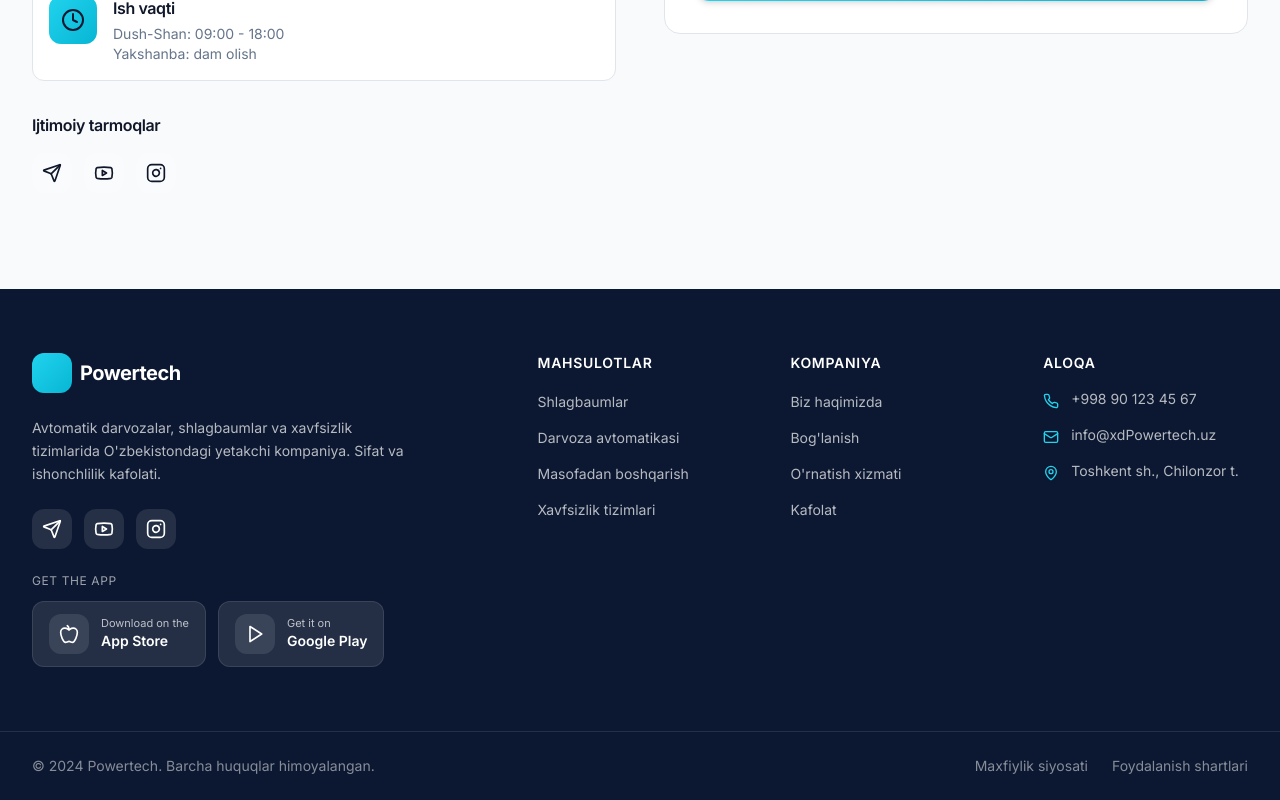
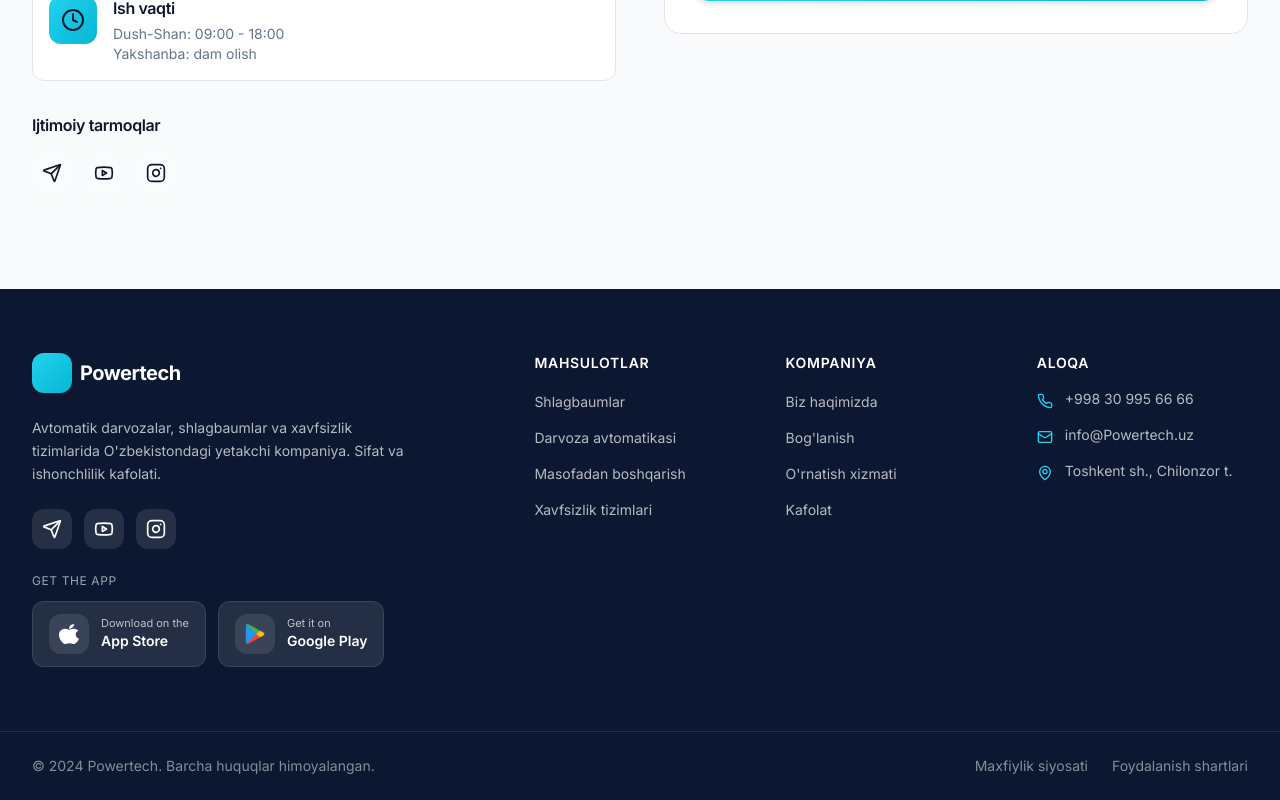
Before and after one commit to rovshanbekm/Powertech, a Next.js app: page /uz/contact in a window 1280 px wide. Shown: the part 1014-1814 px from the top of the page. Built offline with nearby package versions, Linux system fonts and the light colour scheme.

Commit message:
fix bags

```diff
--- a/app/[lang]/about/page.tsx
+++ b/app/[lang]/about/page.tsx
@@ -14,10 +14,10 @@ export default function AboutPage() {
   const { t, lang } = useLanguage();
 
   const stats = [
-    { value: '10+', label: lang === 'uz' ? 'Yillik tajriba' : 'Лет опыта' },
-    { value: '5000+', label: lang === 'uz' ? 'Bajarilgan loyihalar' : 'Выполненных проектов' },
-    { value: '50+', label: lang === 'uz' ? 'Malakali mutaxassislar' : 'Квалифицированных специалистов' },
-    { value: '24/7', label: lang === 'uz' ? 'Texnik yordam' : 'Техническая поддержка' },
+    { value: '5+', label: lang === 'uz' ? 'Yillik tajriba' : 'Лет опыта' },
+    { value: '500+', label: lang === 'uz' ? 'Bajarilgan loyihalar' : 'Выполненных проектов' },
+    { value: '20+', label: lang === 'uz' ? 'Malakali mutaxassislar' : 'Квалифицированных специалистов' },
+    { value: '12/6', label: lang === 'uz' ? 'Texnik yordam' : 'Техническая поддержка' },
   ];
 
   const values = [
--- a/app/[lang]/contact/page.tsx
+++ b/app/[lang]/contact/page.tsx
@@ -11,8 +11,8 @@ export default function ContactPage() {
   const { t } = useLanguage();
 
   const contactInfo = [
-    { icon: Phone, title: t.contact.infoItems.phone, lines: ['+998 90 123 45 67', '+998 90 123 45 68'], action: { label: t.contact.infoItems.callAction, href: 'tel:+998901234567' } },
-    { icon: Mail, title: t.contact.infoItems.email, lines: ['info@xdPowertech.uz', 'sales@xdPowertech.uz'], action: { label: t.contact.infoItems.emailAction, href: 'mailto:info@xdPowertech.uz' } },
+    { icon: Phone, title: t.contact.infoItems.phone, lines: ['+998 90 815 72 72', '+998 95 383 13 13'], action: { label: t.contact.infoItems.callAction, href: 'tel:+998901234567' } },
+    { icon: Mail, title: t.contact.infoItems.email, lines: ['info@Powertech.uz', 'sales@Powertech.uz'], action: { label: t.contact.infoItems.emailAction, href: 'mailto:info@Powertech.uz' } },
     { icon: MapPin, title: t.contact.infoItems.address, lines: ['Toshkent sh., Chilonzor t.,', "Qatortol ko'chasi, 15-uy"], action: { label: t.contact.infoItems.mapAction, href: 'https://maps.google.com' } },
     { icon: Clock, title: t.contact.infoItems.hours, lines: ['Dush-Shan: 09:00 - 18:00', 'Yakshanba: dam olish'] },
   ];
@@ -57,13 +57,13 @@ export default function ContactPage() {
                 <div className="mt-8">
                   <h3 className="font-semibold text-foreground mb-4">{t.contact.social}</h3>
                   <div className="flex gap-3">
-                    <a href="https://t.me/xdPowertech" target="_blank" rel="noopener noreferrer" className="w-10 h-10 rounded-lg bg-white/10 hover:bg-cyan-400/20 flex items-center justify-center transition-colors" aria-label="Telegram">
+                    <a href="https://t.me/powertech0" target="_blank" rel="noopener noreferrer" className="w-10 h-10 rounded-lg bg-white/10 hover:bg-cyan-400/20 flex items-center justify-center transition-colors" aria-label="Telegram">
                       <Send className="w-5 h-5" />
                     </a>
-                    <a href="https://youtube.com/@xdPowertech" target="_blank" rel="noopener noreferrer" className="w-10 h-10 rounded-lg bg-white/10 hover:bg-cyan-400/20 flex items-center justify-center transition-colors" aria-label="YouTube">
+                    <a href="https://www.youtube.com/@maxvision7192" target="_blank" rel="noopener noreferrer" className="w-10 h-10 rounded-lg bg-white/10 hover:bg-cyan-400/20 flex items-center justify-center transition-colors" aria-label="YouTube">
                       <Youtube className="w-5 h-5" />
                     </a>
-                    <a href="https://instagram.com/xdPowertech" target="_blank" rel="noopener noreferrer" className="w-10 h-10 rounded-lg bg-white/10 hover:bg-cyan-400/20 flex items-center justify-center transition-colors" aria-label="Instagram">
+                    <a href="https://www.instagram.com/powertech.uz" target="_blank" rel="noopener noreferrer" className="w-10 h-10 rounded-lg bg-white/10 hover:bg-cyan-400/20 flex items-center justify-center transition-colors" aria-label="Instagram">
                       <Instagram className="w-5 h-5" />
                     </a>
                   </div>
--- a/app/[lang]/products/[id]/page.tsx
+++ b/app/[lang]/products/[id]/page.tsx
@@ -74,8 +74,8 @@ export default function ProductDetailPage({ params }: { params: { id: string; la
                 </div>
 
                 <div className="flex gap-3">
-                  <Button variant="outline" className="flex-1" asChild><a href="tel:+998901234567"><Phone className="w-4 h-4 mr-2" />{t.common.call}</a></Button>
-                  <Button variant="outline" className="flex-1" asChild><a href="https://t.me/xdPowertech" target="_blank"><MessageCircle className="w-4 h-4 mr-2" />Telegram</a></Button>
+                  <Button variant="outline" className="flex-1" asChild><a href="tel:+998339556666"><Phone className="w-4 h-4 mr-2" />{t.common.call}</a></Button>
+                  <Button variant="outline" className="flex-1" asChild><a href="https://t.me/powertech0" target="_blank"><MessageCircle className="w-4 h-4 mr-2" />Telegram</a></Button>
                 </div>
 
                 <div className="grid grid-cols-3 gap-4 mt-8 pt-8 border-t border-border">
--- a/src/components/ProductCard.tsx
+++ b/src/components/ProductCard.tsx
@@ -4,7 +4,6 @@
 
 import { motion } from 'framer-motion';
 import Link from 'next/link';
-import { Star } from 'lucide-react';
 import { useLanguage } from '@/lib/i18n/LanguageContext';
 import { formatPrice } from '@/lib/format';
 import type { ProductListItem } from '@/lib/types';
@@ -31,7 +30,7 @@ export function ProductCard({ product, index = 0, viewMode = 'grid' }: ProductCa
           }`}
       >
         {/* Image */}
-        <div className={`relative bg-muted ${viewMode === 'list' ? 'w-48 shrink-0' : 'aspect-square'}`}>
+        <div className={`relative bg-muted ${viewMode === 'list' ? 'w-38 md:w-48 shrink-0' : 'aspect-square'}`}>
           {product.image ? (
             <img
               src={product.image}
--- /dev/null
+++ b/src/components/assets/index.ts
@@ -0,0 +1,4 @@
+import PlayMarket from './playmarket.webp'
+import AppleIcon from './appleLogo.png'
+
+export {PlayMarket, AppleIcon};
--- a/src/components/layout/Footer.tsx
+++ b/src/components/layout/Footer.tsx
@@ -1,8 +1,9 @@
 'use client';
 
 import Link from 'next/link';
-import { Phone, Mail, MapPin, Send, Youtube, Instagram, Apple, Play } from 'lucide-react';
+import { Phone, Mail, MapPin, Send, Youtube, Instagram } from 'lucide-react';
 import { useLanguage } from '@/lib/i18n/LanguageContext';
+import { AppleIcon, PlayMarket } from '../assets';
 
 export function Footer() {
   const { t, localizedPath } = useLanguage();
@@ -25,7 +26,7 @@ export function Footer() {
   return (
     <footer className="bg-primary text-white">
       <div className="container-wide py-16">
-        <div className="grid grid-cols-1 md:grid-cols-2 lg:grid-cols-5 gap-12">
+        <div className="grid grid-cols-1 md:grid-cols-2 lg:grid-cols-5 gap-10">
           <div className="lg:col-span-2">
             <Link href={localizedPath('/')} className="flex items-center gap-2 mb-6">
               <div className="w-10 h-10 bg-gradient-to-br from-cyan-400 to-cyan-500 rounded-lg flex items-center justify-center">
@@ -86,7 +87,7 @@ export function Footer() {
                   aria-label="Download on the App Store"
                 >
                   <div className="w-10 h-10 rounded-lg bg-white/10 group-hover:bg-cyan-400/15 flex items-center justify-center transition-colors">
-                    <Apple className="w-5 h-5 text-white" />
+                  <img src={AppleIcon.src} alt="Play Market" className="w-5 h-5" />
                   </div>
                   <div className="leading-tight">
                     <div className="text-[11px] text-white/70">
@@ -104,7 +105,7 @@ export function Footer() {
                   aria-label="Get it on Google Play"
                 >
                   <div className="w-10 h-10 rounded-lg bg-white/10 group-hover:bg-cyan-400/15 flex items-center justify-center transition-colors">
-                    <Play className="w-5 h-5 text-white" />
+                    <img src={PlayMarket.src} alt="Play Market" className="w-5 h-5" />
                   </div>
                   <div className="leading-tight">
                     <div className="text-[11px] text-white/70">
@@ -149,16 +150,16 @@ export function Footer() {
               <li className="flex items-start gap-3">
                 <Phone className="w-4 h-4 mt-1 text-cyan-400 shrink-0" />
                 <div>
-                  <a href="tel:+998901234567" className="text-white/70 hover:text-white text-sm block">
-                    +998 90 123 45 67
+                  <a href="tel:+998339556666" className="text-white/70 hover:text-white text-sm block">
+                    +998 30 995 66 66
                   </a>
                 </div>
               </li>
 
               <li className="flex items-start gap-3">
                 <Mail className="w-4 h-4 mt-1 text-cyan-400 shrink-0" />
-                <a href="mailto:info@xdPowertech.uz" className="text-white/70 hover:text-white text-sm">
-                  info@xdPowertech.uz
+                <a href="mailto:info@Powertech.uz" className="text-white/70 hover:text-white text-sm">
+                  info@Powertech.uz
                 </a>
               </li>
 
--- a/src/components/sections/CTA.tsx
+++ b/src/components/sections/CTA.tsx
@@ -41,7 +41,7 @@ export function CTA() {
                 </Link>
               </Button>
               <Button variant="hero-secondary" size="lg" asChild>
-                <a href="tel:+998901234567">
+                <a href="tel:+998339556666">
                   <Phone className="w-5 h-5 mr-2" />
                   {t.common.call}
                 </a>
```
Also changed, not shown: src/components/layout/Header.tsx (+4 -4 lines), src/components/sections/Hero.tsx (+6 -6 lines), src/components/assets/appleLogo.png (added), src/components/assets/playmarket.webp (added).
